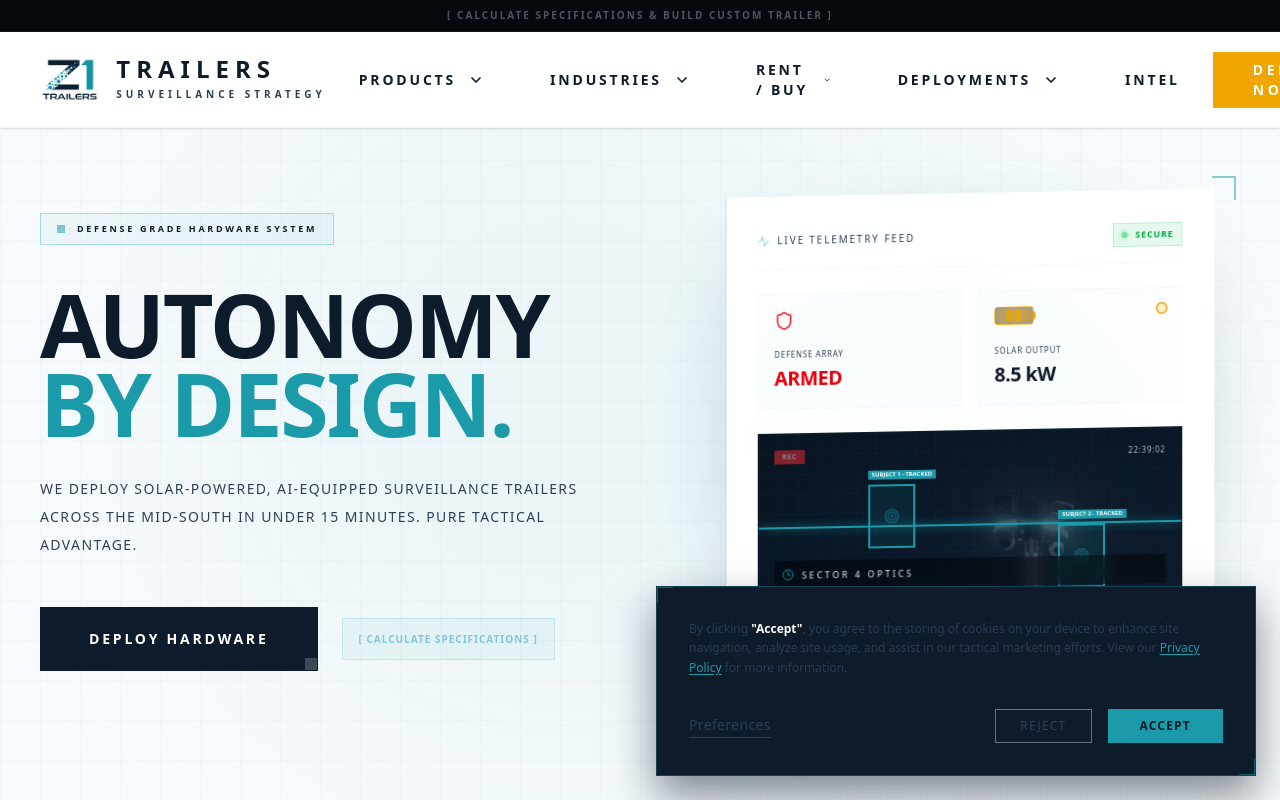
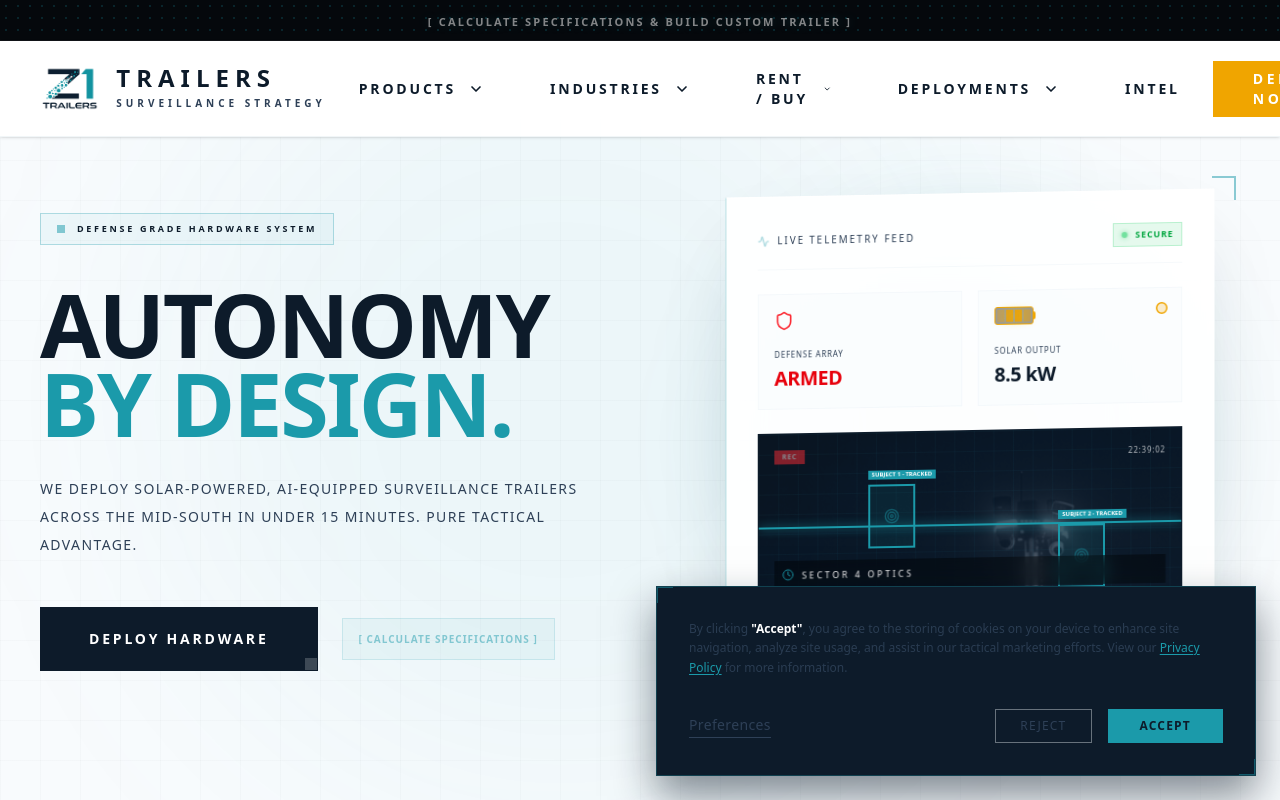
Before and after one commit to UDGOK/z1trailers, a Next.js app: page / in a window 1280 px wide. Shown: the top 800 px of the page. Built offline with nearby package versions, Linux system fonts and the light colour scheme.

Commit message:
style: Upgraded top announcement banner with tactical dot matrix background pattern and high-contrast glowing bold typography

```diff
--- a/src/components/layout/Navbar.tsx
+++ b/src/components/layout/Navbar.tsx
@@ -459,10 +459,16 @@
     <header className="fixed top-0 inset-x-0 z-[100] pointer-events-none">
 
       {/* Top Banner Menu Area */}
-      <div className="pointer-events-auto bg-[#05080c] w-full py-2 border-b border-white/5 flex justify-center items-center">
-         <ConfiguratorTrigger className="text-slate-400 hover:text-brand-teal text-[9px] md:text-[10px] uppercase font-mono tracking-[0.2em] font-bold transition-colors animate-pulse">
-            [ Calculate Specifications & Build Custom Trailer ]
-         </ConfiguratorTrigger>
+      <div className="pointer-events-auto bg-[#05080c] w-full py-2 border-b border-white/5 flex justify-center items-center relative overflow-hidden">
+         <div
+           className="absolute inset-0 z-0 opacity-20"
+           style={{ backgroundImage: 'radial-gradient(#1b9aaa 1px, transparent 1px)', backgroundSize: '12px 12px' }}
+         />
+         <div className="relative z-10">
+           <ConfiguratorTrigger className="text-white hover:text-brand-teal text-[10px] md:text-[11px] uppercase font-mono tracking-[0.2em] font-black transition-colors animate-pulse [text-shadow:0_0_10px_rgba(27,154,170,0.5)]">
+              [ Calculate Specifications & Build Custom Trailer ]
+           </ConfiguratorTrigger>
+         </div>
       </div>
 
       <div className="pointer-events-auto h-20 lg:h-24 w-full bg-white/95 backdrop-blur-xl border-b border-brand-mist/80 flex items-center justify-between px-6 lg:px-10 transition-all duration-300 shadow-sm relative z-50">
```
